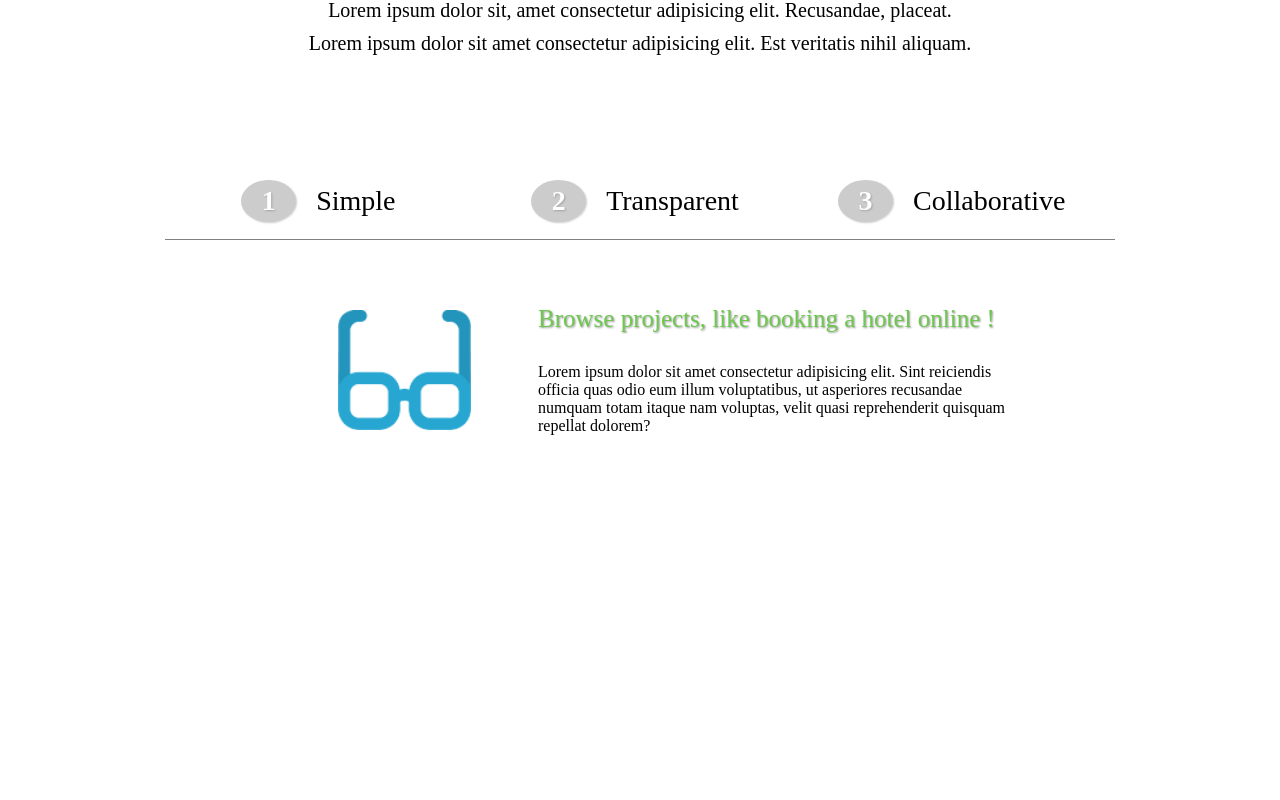
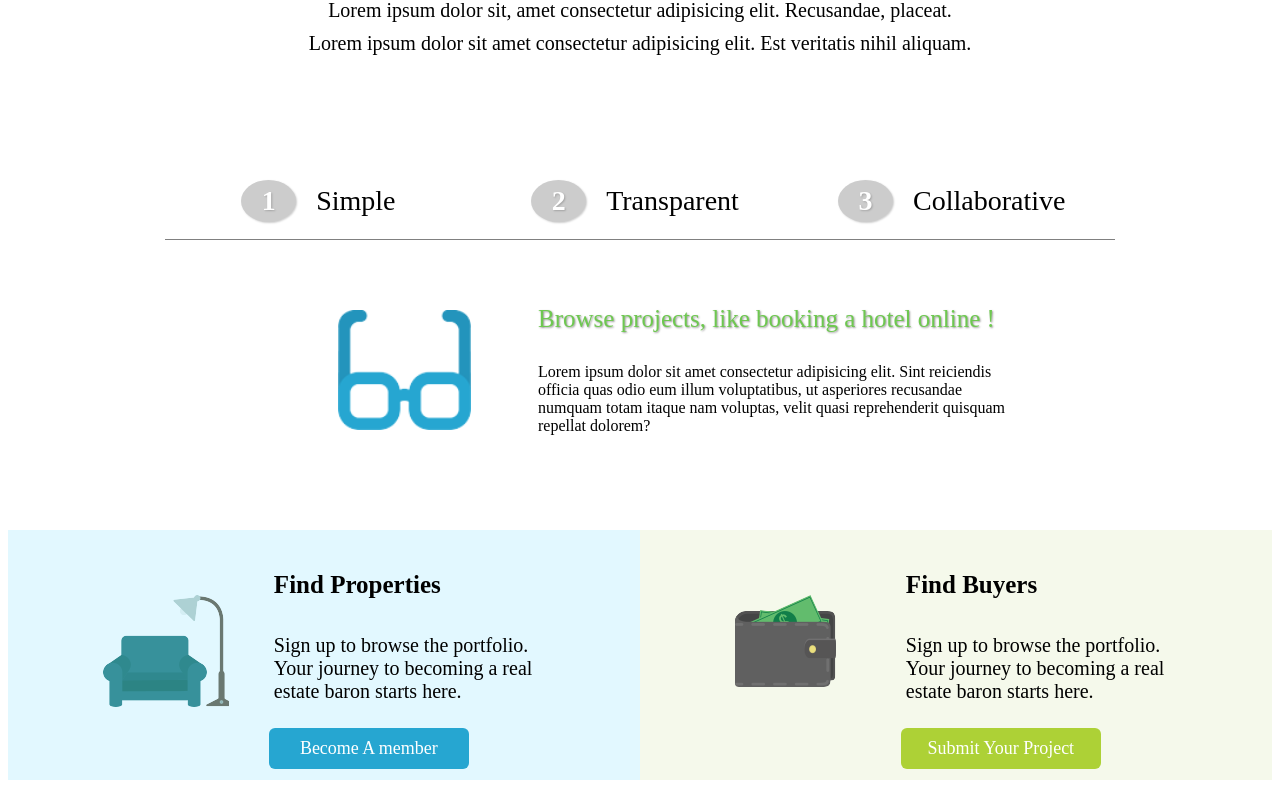
Before and after one commit to AntonKeller/ClassicAppLayout, a React (Create React App) app: page / in a window 1280 px wide. Shown: the part 853-1653 px from the top of the page. Before the commit the page ends 1311 px from the top, so only its background shows below. Built offline with nearby package versions, Linux system fonts and the light colour scheme.

Commit message:
add find panel

```diff
--- a/src/App.js
+++ b/src/App.js
@@ -1,12 +1,14 @@
 import React from 'react'
 import Header from "./components/Header/Header";
 import Content from "./components/Content/Content";
+import FindMenu from "./components/FindMenu/FindMenu";
 
 function App() {
   return (
     <div className="App">
       <Header />
       <Content />
+      <FindMenu />
     </div>
   );
 }
--- /dev/null
+++ b/src/components/FindMenu/FindMenu.js
@@ -0,0 +1,43 @@
+import React from 'react'
+import styles from './styles/findMenu.module.css'
+
+export default function FindMenu() {
+    return(
+        <div className={styles.menu_wrapper}>
+            <div className={styles.left_panel}>
+                <div className={styles.block_wrapper}>
+                    <div className={styles.img_left}></div>
+                    <div>
+                        <h3 className={styles.title}>
+                            Find Properties
+                        </h3>
+                        <p className={styles.description}>
+                            Sign up to browse the portfolio. Your journey to becoming a real
+                            estate baron starts here.
+                        </p>
+                        <div className={styles.btn_find_left}>
+                            Become A member
+                        </div>
+                    </div>
+                </div>
+            </div>
+            <div className={styles.right_panel}>
+                <div className={styles.block_wrapper}>
+                    <div className={styles.img_right}></div>
+                    <div>
+                        <h3 className={styles.title}>
+                            Find Buyers
+                        </h3>
+                        <p className={styles.description}>
+                            Sign up to browse the portfolio. Your journey to becoming
+                            a real estate baron starts here.
+                        </p>
+                        <div className={styles.btn_find_right}>
+                            Submit Your Project
+                        </div>
+                    </div>
+                </div>
+            </div>
+        </div>
+    )
+}
--- /dev/null
+++ b/src/components/FindMenu/styles/findMenu.module.css
@@ -0,0 +1,90 @@
+.menu_wrapper {
+  margin: 80px 0 20px 0;
+  display: grid;
+  grid-template-columns: 1fr 1fr;
+}
+
+.left_panel, .right_panel {
+  display: flex;
+  justify-content: center;
+  align-items: center;
+  height: 250px;
+}
+
+.left_panel {
+  background-color: #e2f8ff;
+}
+
+.right_panel {
+  background-color: #f5f9eb;
+}
+
+.block_wrapper {
+  width: 70%;
+  display: flex;
+  justify-content: center;
+  align-items: center;
+}
+
+.img_left, .img_right {
+  width: 120px;
+  height: 120px;
+  padding-right: 80px;
+  margin-right: 40px;
+}
+
+.img_left {
+  background: url("./img/left_panel_img.png");
+  background-repeat: no-repeat;
+}
+
+.img_right {
+  background: url("./img/right_panel_img.png");
+  background-repeat: no-repeat;
+}
+
+.title {
+  padding: 5px;
+  font-size: 25px;
+  font-weight: bold;
+}
+
+.description {
+  font-size: 20px;
+  padding: 5px;
+}
+
+.btn_find_left, .btn_find_right {
+  height: auto;
+  width: 180px;
+  margin-top: 10px;
+  padding: 10px;
+  border-radius: 6px;
+  text-align: center;
+  font-size: 18px;
+  color: #fff;
+  user-select: none;
+  cursor: pointer;
+}
+
+.btn_find_left {
+  background-color: #26a6d1;
+}
+.btn_find_left:hover {
+  box-shadow: 1px 1px 4px rgba(0, 0, 0, 0.3);
+}
+.btn_find_left:hover:active {
+  transform: scale(0.97);
+}
+
+.btn_find_right {
+  background-color: #add136;
+}
+.btn_find_right:hover {
+  box-shadow: 1px 1px 4px rgba(0, 0, 0, 0.3);
+}
+.btn_find_right:hover:active {
+  transform: scale(0.97);
+}
+
+/*# sourceMappingURL=findMenu.module.css.map */
--- /dev/null
+++ b/src/components/FindMenu/styles/findMenu.scss
@@ -0,0 +1,78 @@
+.menu_wrapper{
+  margin: 80px  0 20px 0;
+  display: grid;
+  grid-template-columns: 1fr 1fr;
+}
+.left_panel, .right_panel{
+  display: flex;
+  justify-content: center;
+  align-items: center;
+  height: 250px;
+}
+.left_panel{
+  background-color: rgb(226, 248, 255);
+}
+.right_panel{
+  background-color: rgb(245, 249, 235);
+}
+.block_wrapper{
+  width: 70%;
+  display: flex;
+  justify-content: center;
+  align-items: center;
+}
+.img_left, .img_right{
+  width: 120px;
+  height: 120px;
+  padding-right: 80px;
+  margin-right: 40px;
+}
+.img_left{
+  background: url('./img/left_panel_img.png');
+  background-repeat: no-repeat;
+}
+.img_right{
+  background: url('./img/right_panel_img.png');
+  background-repeat: no-repeat;
+}
+
+.title{
+  padding: 5px;
+  font-size: 25px;
+  font-weight: bold;
+}
+.description{
+  font-size: 20px;
+  padding: 5px;
+}
+.btn_find_left, .btn_find_right{
+  height: auto;
+  width: 180px;
+  margin-top: 10px;
+  padding: 10px;
+  border-radius: 6px;
+  text-align: center;
+  //line-height: 25px;
+  font-size: 18px;
+  color: #fff;
+  user-select: none;
+  cursor: pointer;
+}
+.btn_find_left{
+  background-color: rgb(38, 166, 209);
+  &:hover{
+    box-shadow: 1px 1px 4px rgb(0, 0, 0, 0.3);
+    &:active{
+      transform: scale(0.97);
+    }
+  }
+}
+.btn_find_right{
+  background-color:rgb(173, 209, 54);
+  &:hover{
+    box-shadow: 1px 1px 4px rgb(0, 0, 0, 0.3);
+    &:active{
+      transform: scale(0.97);
+    }
+  }
+}
```
Also changed, not shown: src/components/FindMenu/styles/img/left_panel_img.png (added), src/components/FindMenu/styles/img/right_panel_img.png (added).
